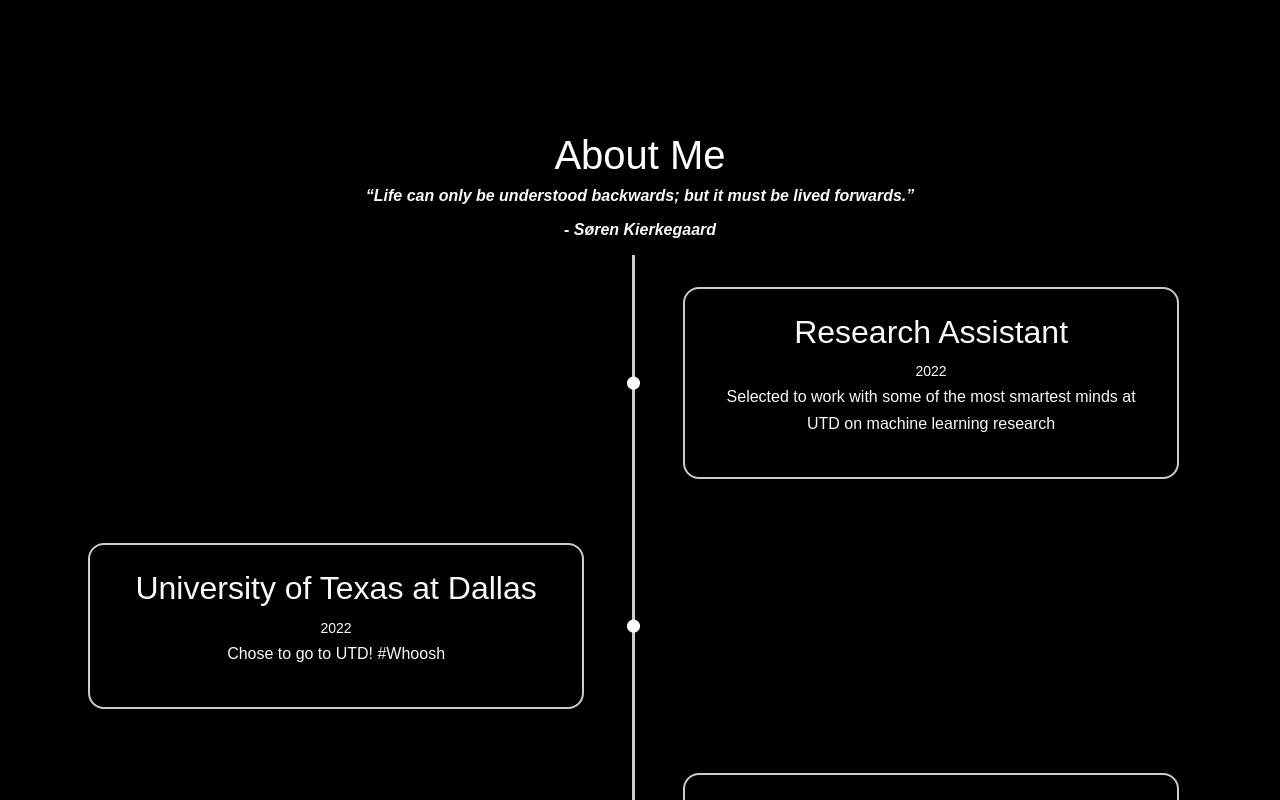
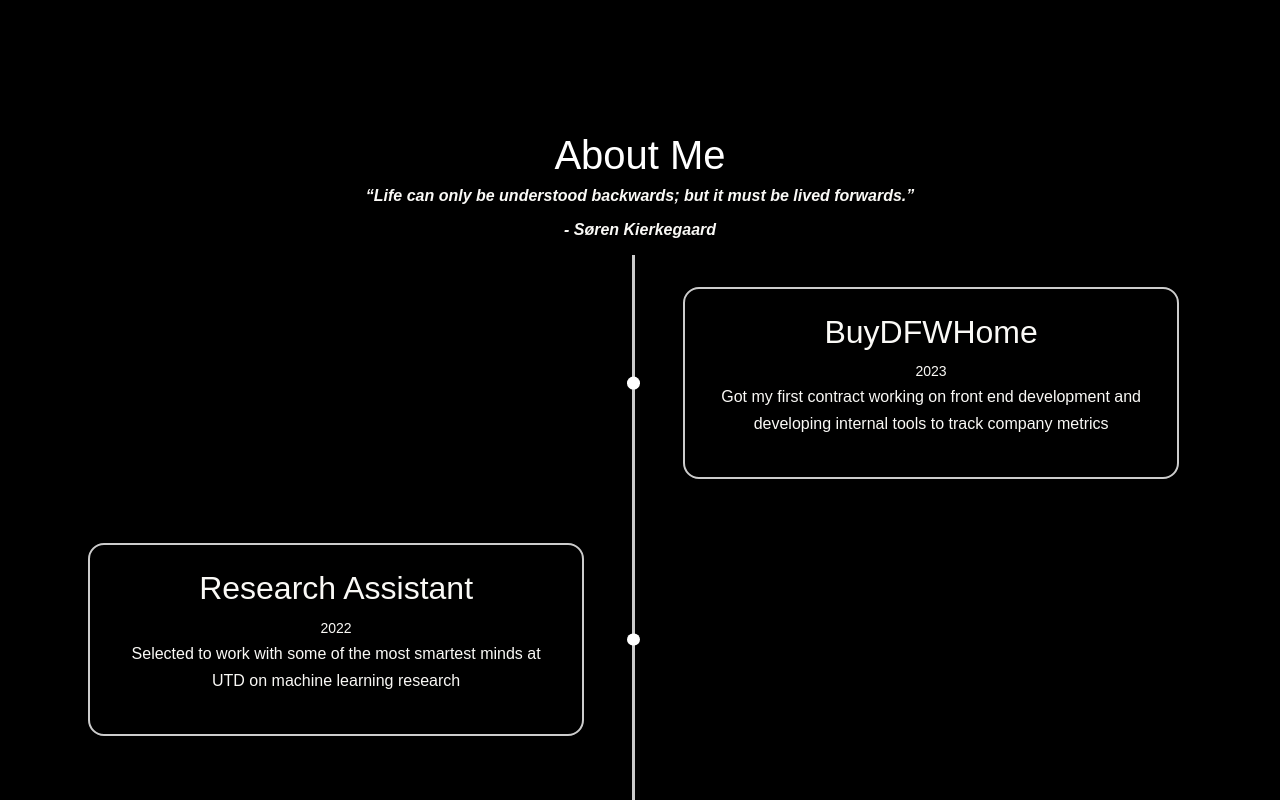
Before and after one commit to kevin-joseph-coder/personalwebsite2.0, a React (Create React App) app: page / in a window 1280 px wide. Shown: the part 920-1720 px from the top of the page. Built offline with nearby package versions, Linux system fonts and the light colour scheme.

Commit message:
Update Timeline.js

```diff
--- a/src/components/Timeline.js
+++ b/src/components/Timeline.js
@@ -1,6 +1,6 @@
+import { Container, Row, Col } from "react-bootstrap";
 
 import 'animate.css';
-
 export const Timeline = () => {
 
 
@@ -8,6 +8,9 @@
 
 
     return (
+        <Container>
+
+
             <section className="timeline" id="timeline">
                 <div class="timeline">
                     <div class="heading">
@@ -17,6 +20,15 @@
                         <p>“Life can only be understood backwards; but it must be lived forwards.”</p>
                         <p> - Søren Kierkegaard</p>
                     </div>
+
+                    <div class="company">
+                        <div>
+                            <h2>BuyDFWHome</h2>
+                            <small>2023</small>
+                            <p>Got my first contract working on front end development and developing internal tools to track company metrics</p>
+                        </div>
+                    </div>
+
                     <div class="company">
                         <div>
 
@@ -49,7 +61,11 @@
                             <p>Met some great people and got my first exposure to CS #HPND</p>
                         </div>
                     </div>
+
+
                 </div>
             </section>
+
+    </Container>
     );
 }
```
Lines whose indentation alone changed are shown as unchanged.
